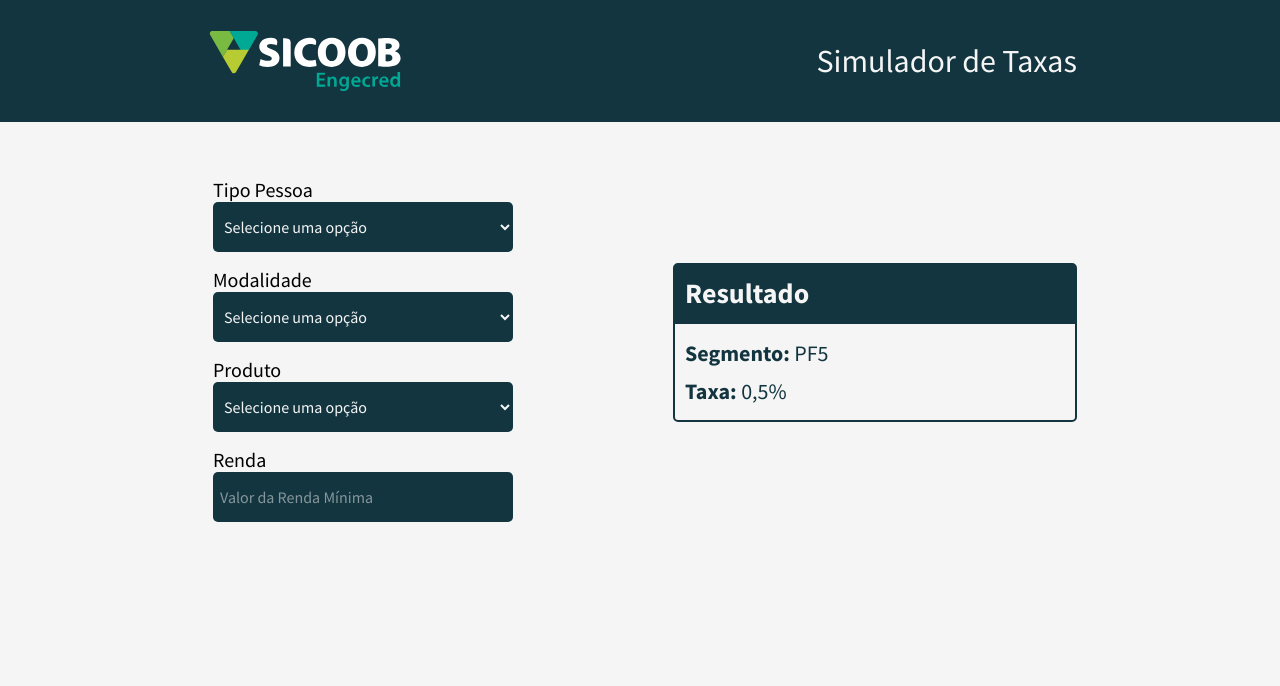
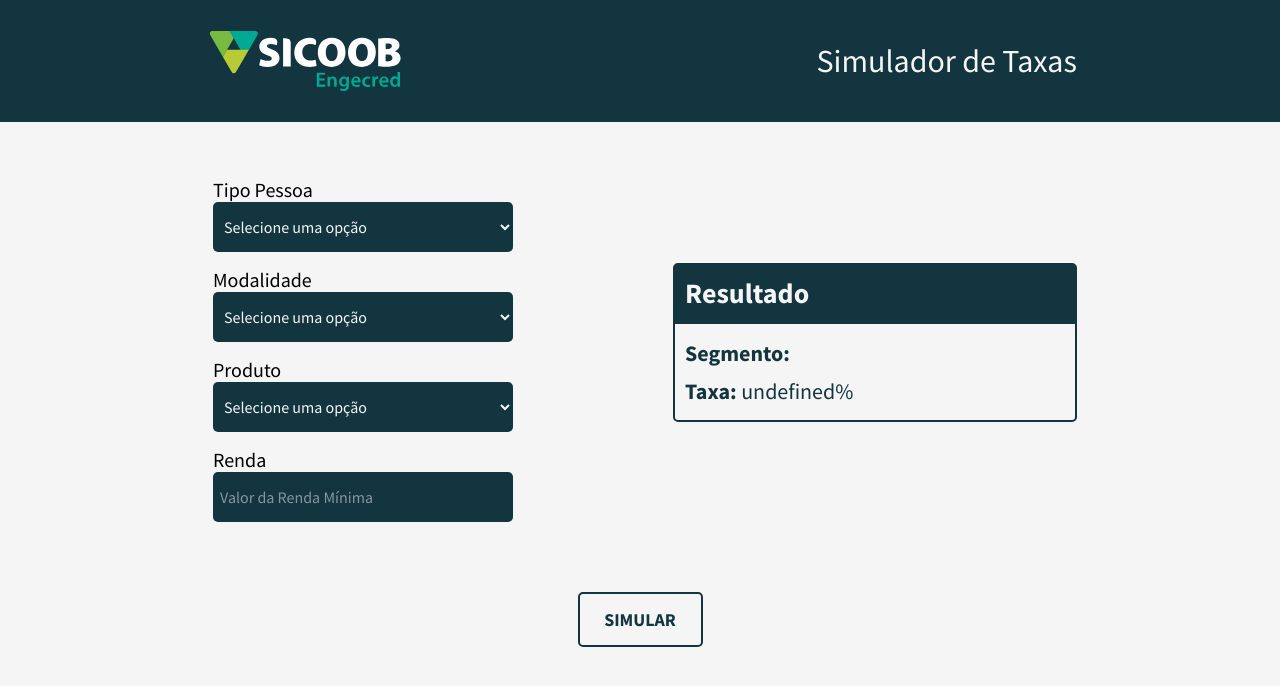
Before and after one commit to JA-Lourenco/simulador-JoaoAntonio, a React (Vite) app in the folder REACT-simulator/: page / in a window 1280 px wide. Shown: the top 686 px of the page. Built offline with nearby package versions, Linux system fonts and the light colour scheme.

Commit message:
Rota para cálculo das taxas e segmento + ajustes de componentes - React

```diff
--- /dev/null
+++ b/REACT-simulator/src/components/ButtonComp/index.tsx
@@ -0,0 +1,15 @@
+import { Button } from "./styled";
+
+interface ButtomCompProps {
+  type?: "button" | "submit" | "reset" | undefined;
+  title: string;
+  onClick: () => void;
+}
+
+export const ButtonComp = ({ type, title, onClick }: ButtomCompProps) => {
+  return (
+    <Button type={type} onClick={onClick}>
+      {title}
+    </Button>
+  );
+};
--- /dev/null
+++ b/REACT-simulator/src/components/ButtonComp/styled.ts
@@ -0,0 +1,23 @@
+import styled from "styled-components";
+
+export const Button = styled.button`
+  cursor: pointer;
+
+  width: 125px;
+  height: 55px;
+
+  background-color: var(--white);
+  color: var(--green);
+
+  border: 2px solid var(--green);
+  border-radius: 5px;
+
+  font-size: 18px;
+  font-weight: 700;
+
+  &:hover {
+    background-color: var(--green);
+    color: var(--white);
+    transition: all 0.4s ease-in-out;
+  }
+`;
--- a/REACT-simulator/src/components/Card/index.tsx
+++ b/REACT-simulator/src/components/Card/index.tsx
@@ -4,8 +4,8 @@ interface CardProps {
   title: string;
   firstProperty: string;
   secondProperty: string;
-  firstResult: string;
-  secondResult: string;
+  firstResult: string | undefined;
+  secondResult: string | undefined;
 }
 
 export const Card = ({
--- a/REACT-simulator/src/components/Input/index.tsx
+++ /dev/null
@@ -1,15 +0,0 @@
-import { Input, Label } from "./styled";
-
-interface InputCompProps {
-  label: string;
-  placeholder?: string;
-}
-
-export const InputComp = ({ label, placeholder }: InputCompProps) => {
-  return (
-    <>
-      <Label>{label}</Label>
-      <Input placeholder={placeholder} />
-    </>
-  );
-};
--- /dev/null
+++ b/REACT-simulator/src/components/InputComp/index.tsx
@@ -0,0 +1,29 @@
+import { Input, Label } from "./styled";
+
+interface InputCompProps {
+  type?: React.HTMLInputTypeAttribute | undefined;
+  label: string;
+  placeholder?: string;
+  min?: number;
+  onChange: (value: string) => void;
+}
+
+export const InputComp = ({
+  type,
+  label,
+  placeholder,
+  min,
+  onChange,
+}: InputCompProps) => {
+  return (
+    <>
+      <Label>{label}</Label>
+      <Input
+        type={type}
+        placeholder={placeholder}
+        min={min}
+        onChange={(event) => onChange(event.target.value)}
+      />
+    </>
+  );
+};
--- a/REACT-simulator/src/pages/Home/index.tsx
+++ b/REACT-simulator/src/pages/Home/index.tsx
@@ -4,7 +4,8 @@ import { Container, InputSection, ResultSection } from "./styled";
 
 import { Header } from "../../components/Header";
 import { SelectComp, OptionsProps } from "../../components/SelectComp";
-import { InputComp } from "../../components/Input";
+import { InputComp } from "../../components/InputComp";
+import { ButtonComp } from "../../components/ButtonComp";
 import { Card } from "../../components/Card";
 
 import { api } from "../../services/api";
@@ -18,7 +19,14 @@ interface ModalitiesProps {
   categoria: string;
 }
 
-interface ProductsProps {
+interface TaxRatioProps {
+  idPersonType: string;
+  idModality: string;
+  idProduct: string;
+  amount: string;
+}
+
+interface GetProductsProps {
   idProduto: number;
   nome: string;
 }
@@ -28,10 +36,17 @@ interface GetInitialDataProps {
   modalities: ModalitiesProps[];
 }
 
+interface GetResultProps {
+  nome: string;
+  taxa: number;
+}
+
 export const Home = () => {
   const [personTypes, setPersonTypes] = useState<OptionsProps[]>([]);
   const [modalities, setModalities] = useState<OptionsProps[]>([]);
   const [products, setProducts] = useState<OptionsProps[]>([]);
+  const [taxRatio, setTaxRatio] = useState<TaxRatioProps>({} as TaxRatioProps);
+  const [result, setResult] = useState<GetResultProps>();
 
   const getInitialData = async () => {
     try {
@@ -58,7 +73,7 @@ export const Home = () => {
 
   const handleGetProducts = async (idTipoPessoa: string) => {
     try {
-      const { data } = await api.get<ProductsProps[]>(
+      const { data } = await api.get<GetProductsProps[]>(
         `/products?idTipoPessoa=${idTipoPessoa}`
       );
 
@@ -70,6 +85,23 @@ export const Home = () => {
       setProducts(tempProducts);
     } catch (error) {
       console.log("handleGetProducts error: ", error);
+    }
+  };
+
+  const handleGetTaxRatio = async ({
+    idPersonType,
+    idModality,
+    idProduct,
+    amount,
+  }: TaxRatioProps) => {
+    try {
+      const { data } = await api.get<GetResultProps>(
+        `/tax-ratio?idTipoPessoa=${idPersonType}&idModalidade=${idModality}&idProduto=${idProduct}&rendaMinima=${amount}`
+      );
+
+      setResult(data);
+    } catch (error) {
+      console.log("handleGetTaxioRatio error: ", error);
     }
   };
 
@@ -86,16 +118,35 @@ export const Home = () => {
           <SelectComp
             label="Tipo Pessoa"
             options={personTypes}
-            onChange={(value) => handleGetProducts(value)}
+            onChange={(value) => {
+              handleGetProducts(value);
+              setTaxRatio((prev) => ({ ...prev, idPersonType: value }));
+            }}
           />
           <SelectComp
             label="Modalidade"
             options={modalities}
-            onChange={() => {}}
+            onChange={(value) =>
+              setTaxRatio((prev) => ({ ...prev, idModality: value }))
+            }
           />
-          <SelectComp label="Produto" options={products} onChange={() => {}} />
+          <SelectComp
+            label="Produto"
+            options={products}
+            onChange={(value) =>
+              setTaxRatio((prev) => ({ ...prev, idProduct: value }))
+            }
+          />
 
-          <InputComp label="Renda" placeholder="Valor da Renda Mínima" />
+          <InputComp
+            type="number"
+            label="Renda"
+            placeholder="Valor da Renda Mínima"
+            min={0}
+            onChange={(value) =>
+              setTaxRatio((prev) => ({ ...prev, amount: value }))
+            }
+          />
         </InputSection>
 
         <ResultSection>
@@ -103,10 +154,25 @@ export const Home = () => {
             title="Resultado"
             firstProperty="Segmento"
             secondProperty="Taxa"
-            firstResult="PF5"
-            secondResult="0,5%"
+            firstResult={result?.nome}
+            secondResult={`${result?.taxa}%`}
           />
         </ResultSection>
+      </Container>
+
+      <Container>
+        <ButtonComp
+          type="button"
+          title="SIMULAR"
+          onClick={() =>
+            handleGetTaxRatio({
+              idPersonType: taxRatio.idPersonType,
+              idModality: taxRatio.idModality,
+              idProduct: taxRatio.idProduct,
+              amount: taxRatio.amount,
+            })
+          }
+        />
       </Container>
     </>
   );
```
Also changed, not shown: REACT-simulator/src/components/InputComp/styled.ts (renamed from REACT-simulator/src/components/Input/styled.ts).
